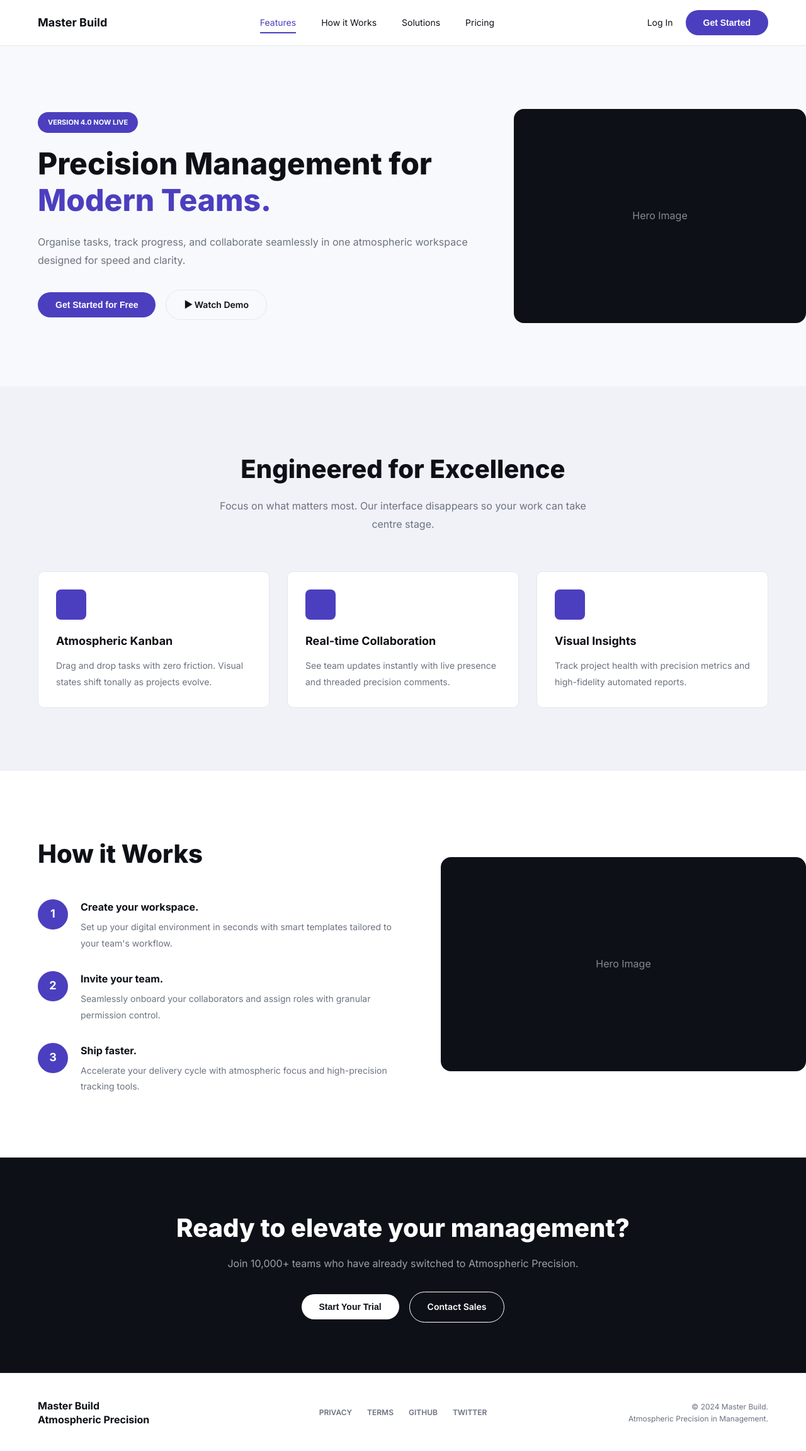
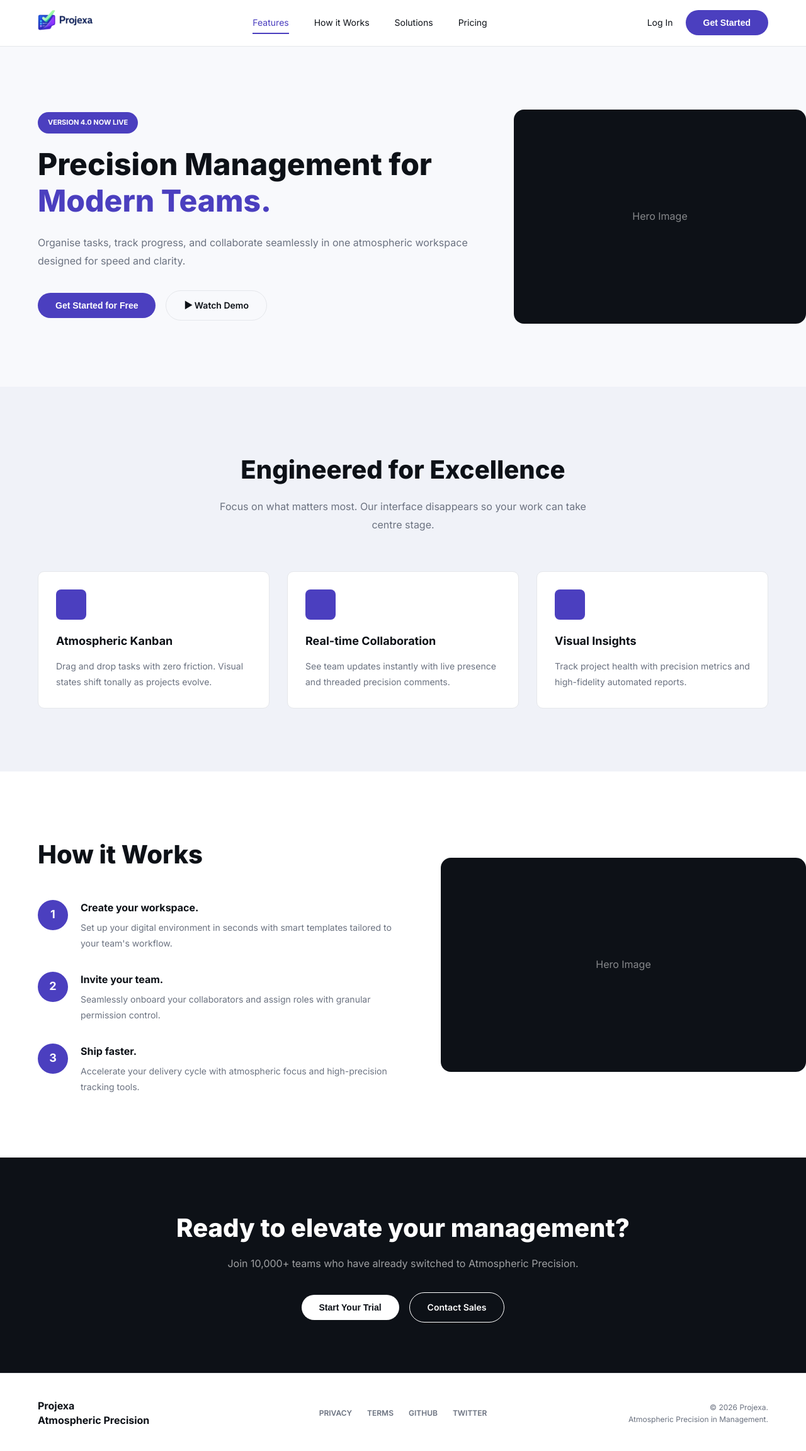
Before and after one commit to Oke-Precious/Projexa, a plain HTML site: page index.html in a window 1280 px wide. Shown: the whole page at 63% size. Drawn offline with Linux system fonts and the light colour scheme.

Commit message:
Update navbar logo to use an image and set its height in CSS

```diff
--- a/index.html
+++ b/index.html
@@ -3,16 +3,19 @@
 <head>
     <meta charset="UTF-8">
     <meta name="viewport" content="width=device-width, initial-scale=1.0">
-    <title>Master Build - Project Management for Modern Teams</title>
+    <title>Projexa - Project Management for Modern Teams</title>
     <link href="https://fonts.googleapis.com/css2?family=Inter:wght@400;600;700;800&display=swap" rel="stylesheet">
     <link rel="stylesheet" href="landing.css">
+    <link rel="icon" href="./media/projexa.png">
 </head>
 <body>
     <!-- NAVBAR -->
     <nav class="navbar">
         <div class="container">
             <div class="navbar-wrapper">
-                <div class="navbar-logo">Master Build</div>
+                <div class="navbar-logo">
+                    <img src="./media/projexalgo.png" alt="">
+                </div>
                 <div class="navbar-nav">
                     <a href="#features" class="active">Features</a>
                     <a href="#how-it-works">How it Works</a>
@@ -123,14 +126,14 @@
     <footer>
         <div class="container">
             <div class="footer-content">
-                <div class="footer-logo">Master Build<br>Atmospheric Precision</div>
+                <div class="footer-logo">Projexa<br>Atmospheric Precision</div>
                 <div class="footer-links">
                     <a href="#privacy">Privacy</a>
                     <a href="#terms">Terms</a>
                     <a href="#github">Github</a>
                     <a href="#twitter">Twitter</a>
                 </div>
-                <div class="footer-copyright">© 2024 Master Build.<br>Atmospheric Precision in Management.</div>
+                <div class="footer-copyright">© 2026 Projexa.<br>Atmospheric Precision in Management.</div>
             </div>
         </div>
     </footer>
--- a/landing.css
+++ b/landing.css
@@ -77,6 +77,9 @@ body {
     font-weight: 700;
     font-size: 18px;
     color: var(--text-dark);
+}
+.navbar-logo img {
+    height: 32px;
 }
 
 .navbar-nav {
```
